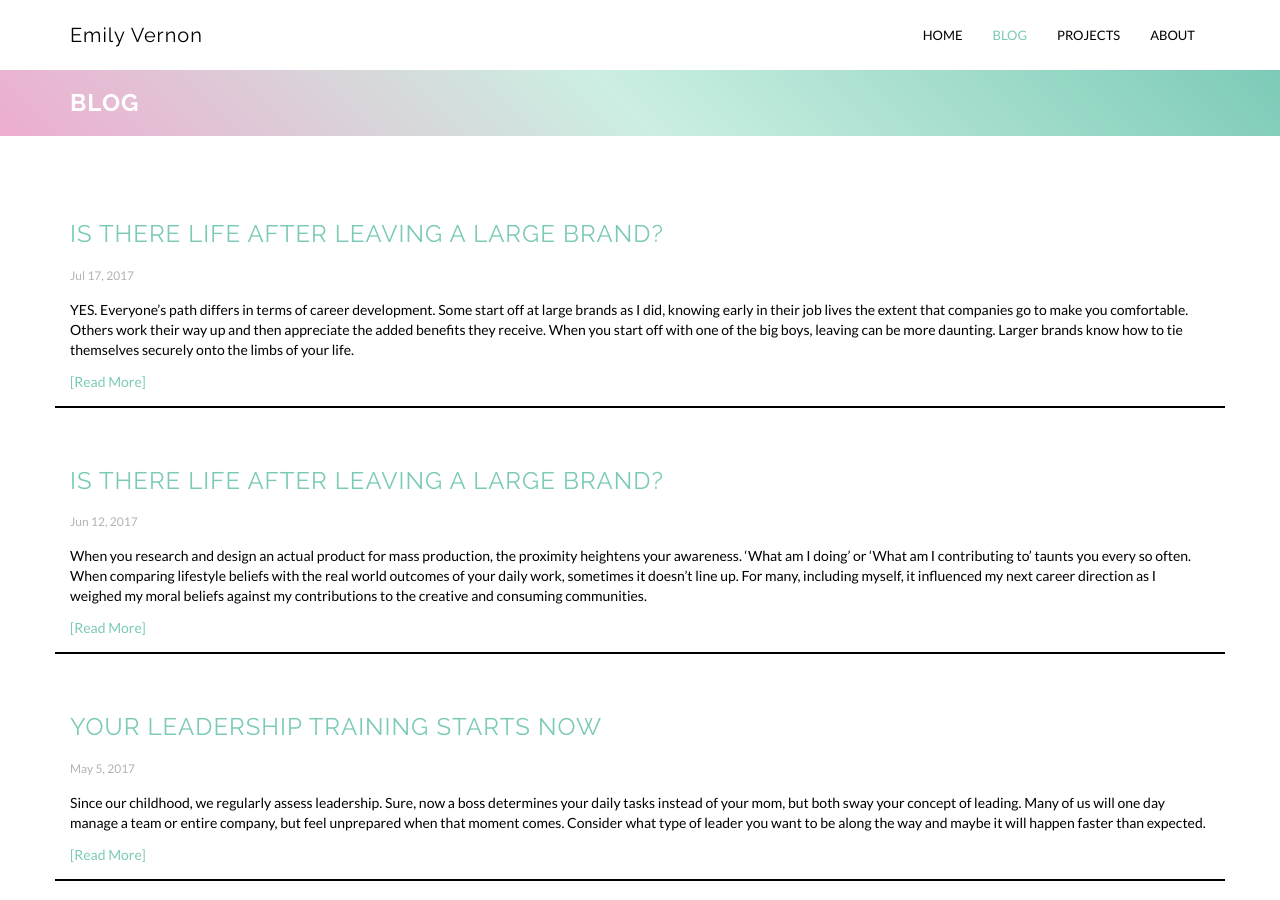
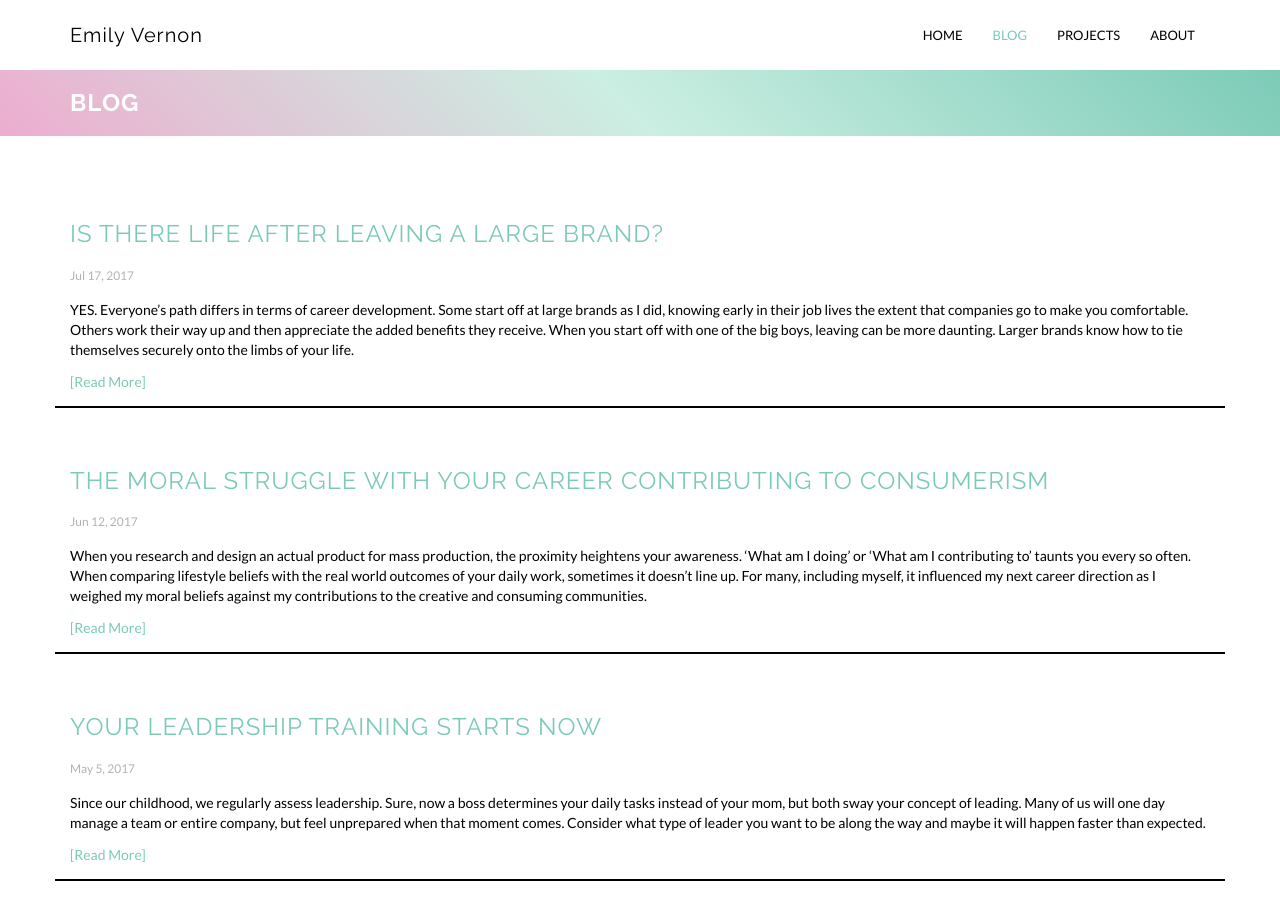
Before and after one commit to emilygv/emilyvernon.com, a Jekyll site: the page built from blog.html, in a window 1280 px wide and 900 px high. Built offline with Jekyll 4.4.1, drawn with Linux system fonts in a browser that asks for light colours; nearby versions of some CDN libraries.

Commit message:
Update 2017-06-12-Moral-Struggle-with-Your-Career-Contributing-to-Consumerism.md

```diff
--- a/_posts/2017-06-12-Moral-Struggle-with-Your-Career-Contributing-to-Consumerism.md
+++ b/_posts/2017-06-12-Moral-Struggle-with-Your-Career-Contributing-to-Consumerism.md
@@ -1,6 +1,6 @@
 ---
 published: true
-title: Is There Life After Leaving a Large Brand?
+title: The Moral Struggle with your Career Contributing to Consumerism
 img: "http://farm5.staticflickr.com/4644/27679997089_32f86bd893_b.jpg"
 ---
 **When you research and design an actual product for mass production, the proximity heightens your awareness. ‘What am I doing’ or ‘What am I contributing to’ taunts you every so often. When comparing lifestyle beliefs with the real world outcomes of your daily work, sometimes it doesn’t line up. For many, including myself, it influenced my next career direction as I weighed my moral beliefs against my contributions to the creative and consuming communities.**
```
